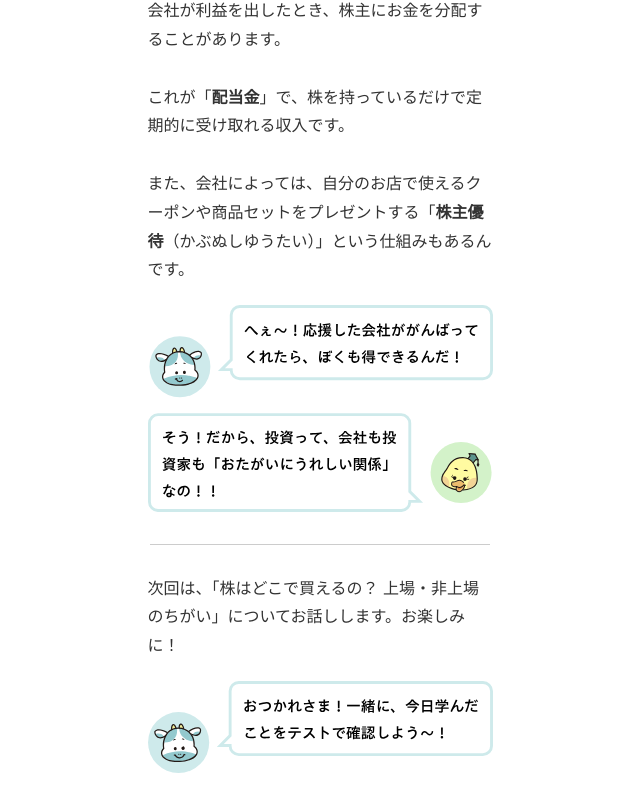
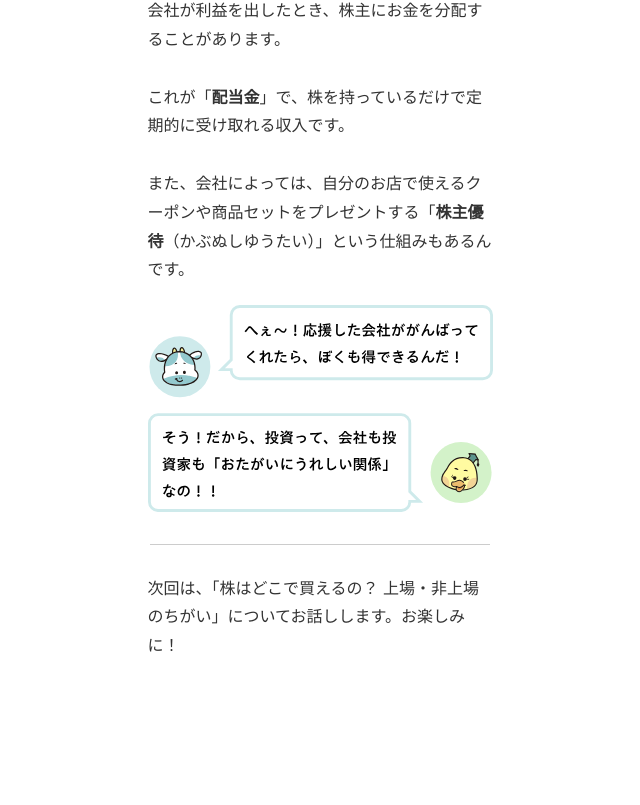
Before and after one commit to c3iird/level02-01, a plain HTML site: page index.html in a window 1280 px wide. Shown: the part 2318-3123 px from the top of the page, without its empty margins (320-960 px from the left). After the commit the page ends 2999 px from the top, so only its background shows below. Drawn offline with Linux system fonts and the light colour scheme.

Commit message:
Update index.html

```diff
--- a/index.html
+++ b/index.html
@@ -137,8 +137,6 @@
 	  <div class="text-block">
 次回は、「株はどこで買えるの？ 上場・非上場のちがい」についてお話しします。お楽しみに！
     </div>
-	<img src="level02-01/go-test.svg" alt="テスト誘導コメント" class="content-image">
-
 
 
   </div><!-- /.wrapper -->
```
